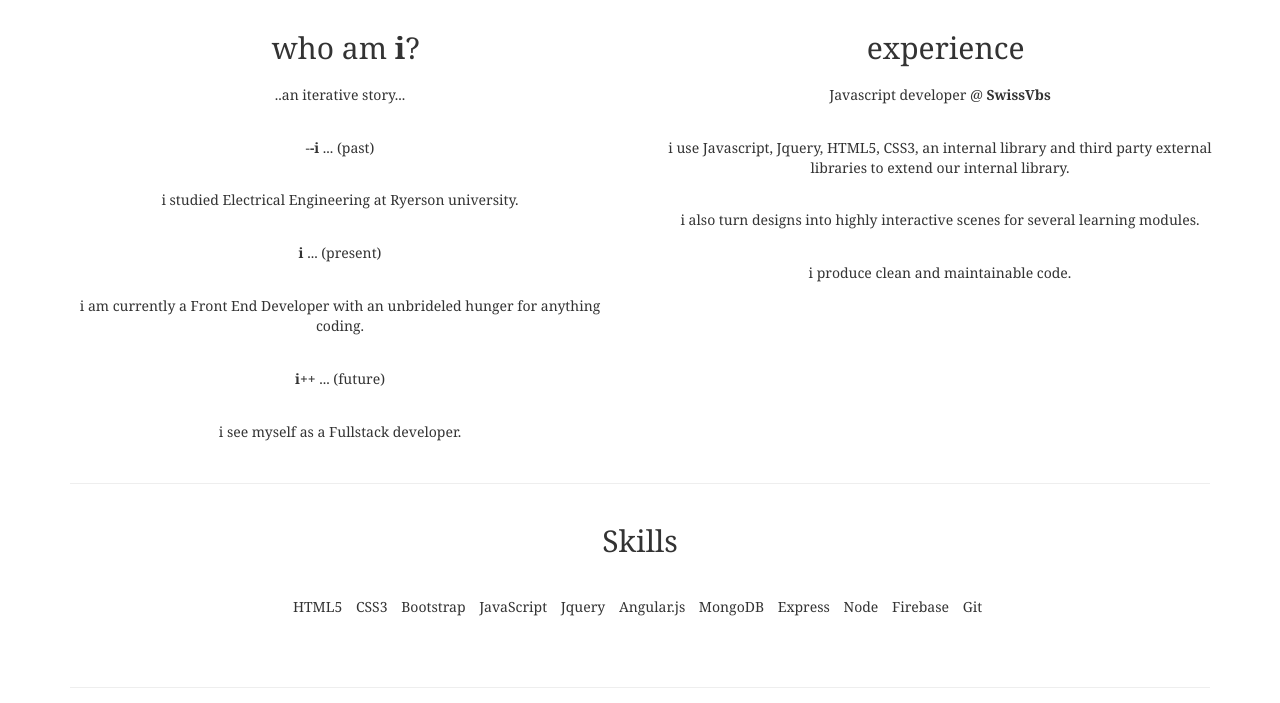
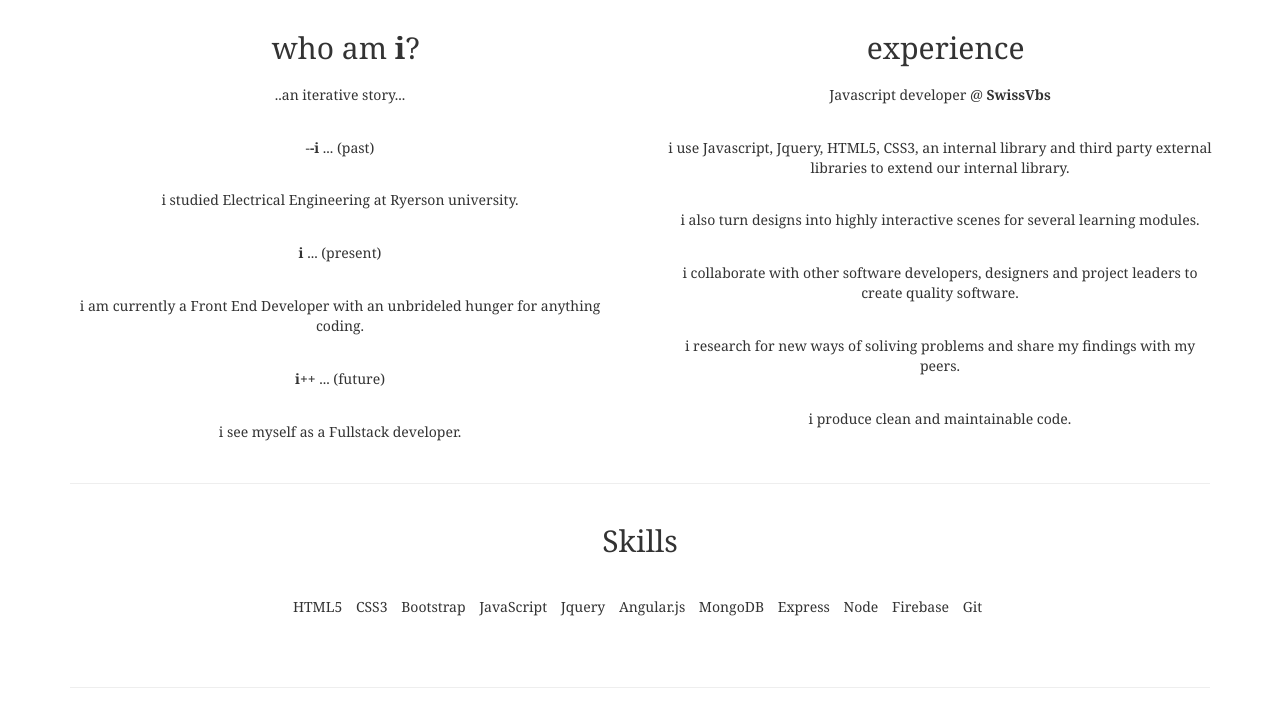
Before and after one commit to mikias10/mikias10.github.io, a plain HTML site: page index.html in a window 1280 px wide. Shown: the part 874-1577 px from the top of the page. Drawn offline with Linux system fonts and the light colour scheme.

Commit message:
Updated index.html - added content.

```diff
--- a/index.html
+++ b/index.html
@@ -110,6 +110,10 @@
 				i also turn designs into highly interactive scenes for several learning modules.
 				</p>
 				<p>
+					i collaborate with other software developers, designers and project leaders to create quality software.
+				</p>
+				<p>i research for new ways of soliving problems and share my findings with my peers.</p>
+				<p>
 				i produce clean and maintainable code.
 				</p>
 
```
